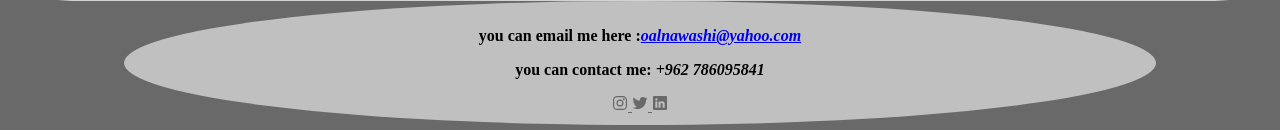
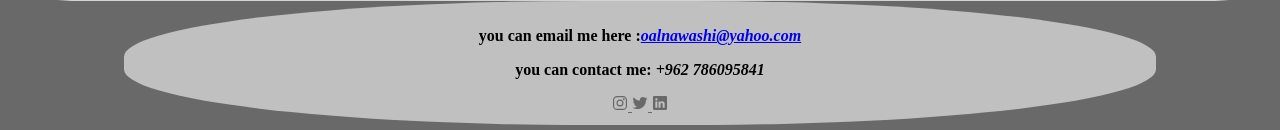
Before and after one commit to Omeralnawashi/omeralnawashi.github.io, a plain HTML site: page index.html in a window 1280 px wide. Shown: the part 879-1009 px from the top of the page. Drawn offline with nearby package versions, Linux system fonts and the light colour scheme.

Commit message:
my webpage

```diff
--- a/StyleSheet2.css
+++ b/StyleSheet2.css
@@ -114,7 +114,7 @@ footer {
     font-family: Bahnschrift condensed;
     padding: 10px;
     max-width:100% ;
-    border-radius:50% ;
+    border-radius:45% ;
 }
 #navbar {
     text-align: center;
```
